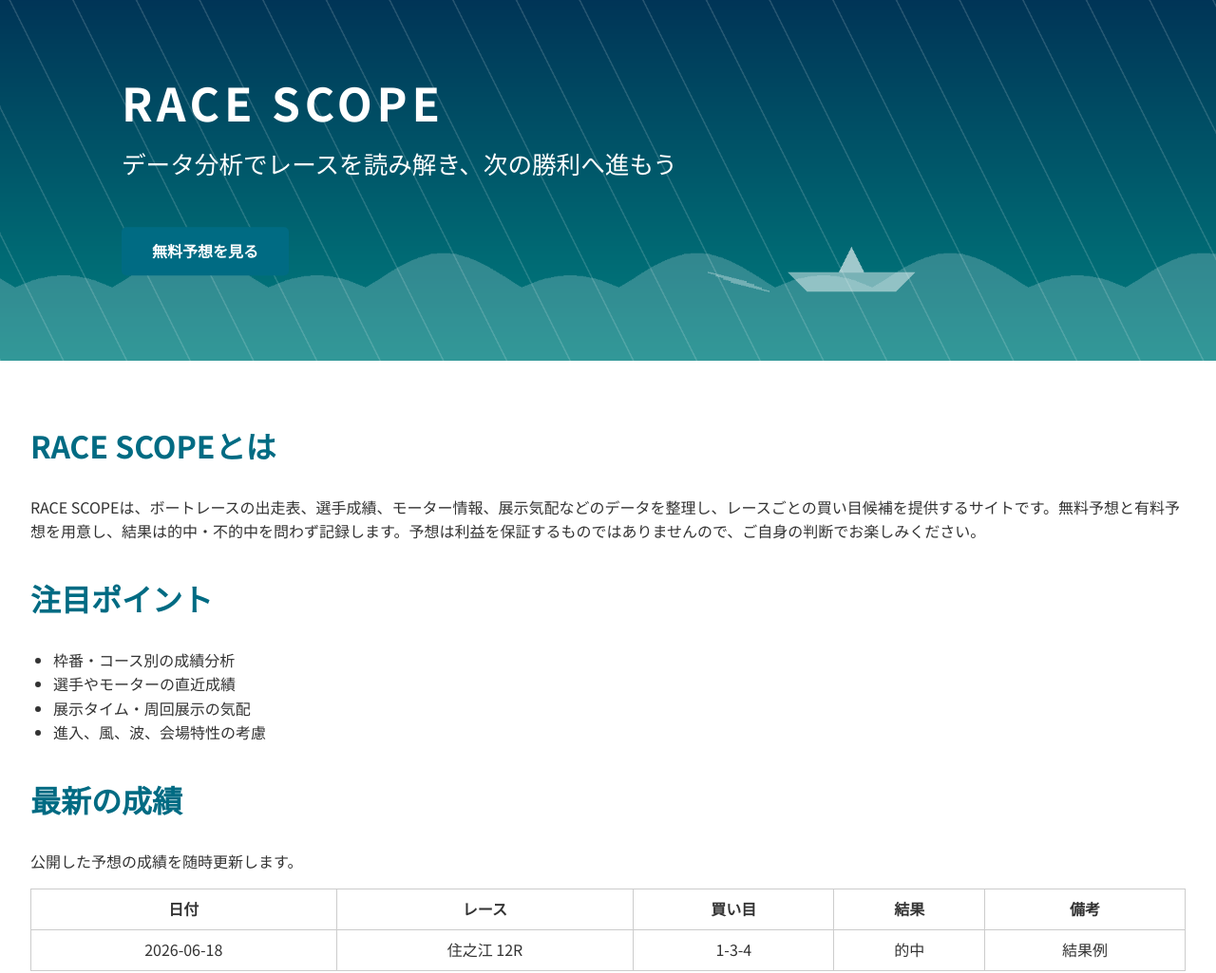
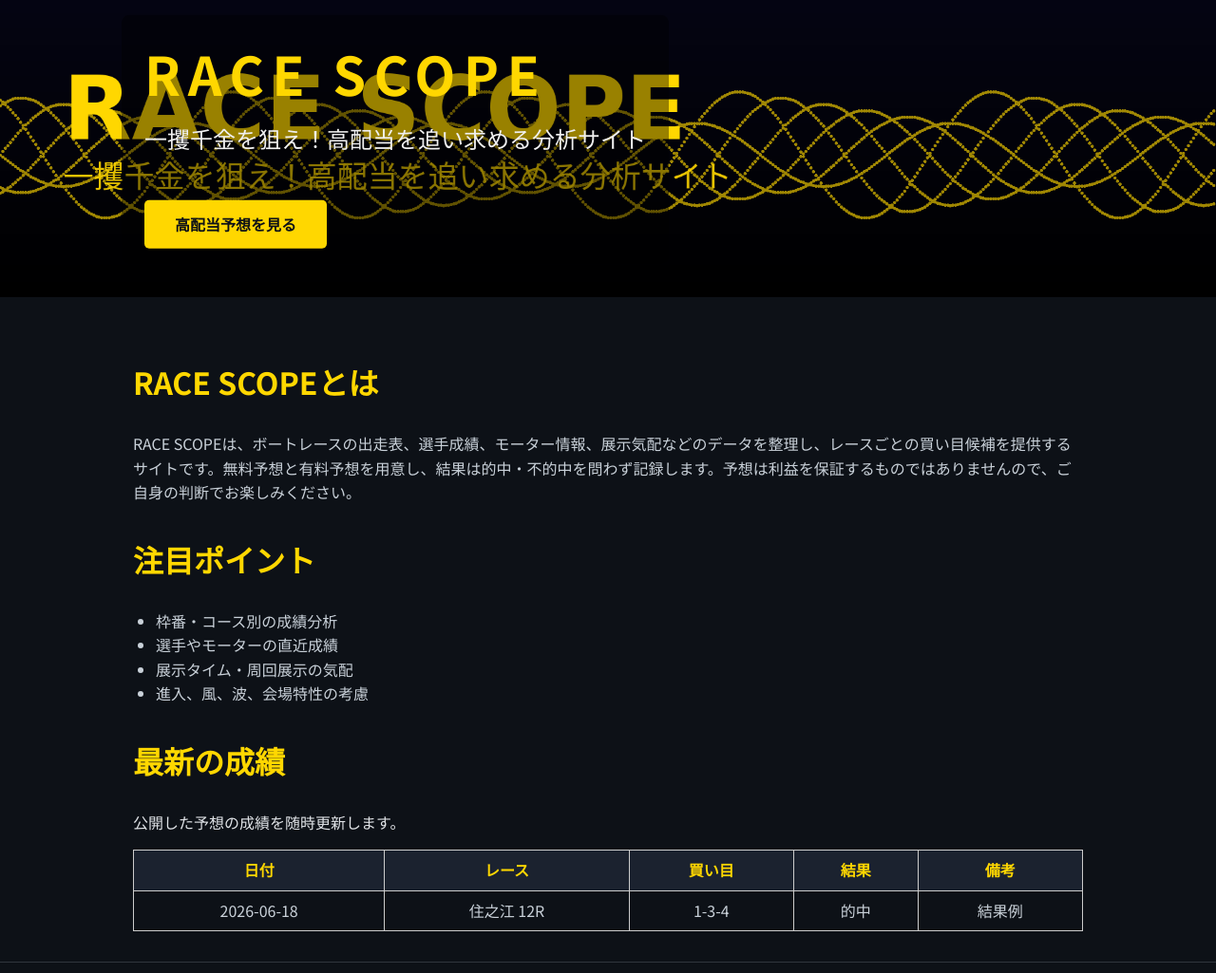
Before and after one commit to RACESCOPE/race-scope, a plain HTML site: page index.html in a window 1280 px wide. Shown: the part 20-1045 px from the top of the page at 95% size. Drawn offline with Linux system fonts and the light colour scheme.

Commit message:
Update site: apply jackpot theme with golden header and styling

```diff
--- a/index.html
+++ b/index.html
@@ -3,21 +3,22 @@
 <head>
   <meta charset="UTF-8">
   <meta name="viewport" content="width=device-width,initial-scale=1.0">
-  <title>RACE SCOPE - ボートレース予想</title>
-  <link rel="icon" type="image/png" href="race_scope_icon.png">
+  <title>RACE SCOPE - 万舟券狙いのボートレース予想</title>
+  <!-- Use the golden icon to match the jackpot theme -->
+  <link rel="icon" type="image/png" href="race_scope_icon_gold.png">
   <link rel="stylesheet" href="style.css">
   <!-- Google Fonts -->
   <link href="https://fonts.googleapis.com/css2?family=Noto+Sans+JP:wght@400;700&display=swap" rel="stylesheet">
 </head>
 <body>
   <header class="hero">
-    <!-- Background graphic without text to avoid visual overlap -->
-    <img src="race_scope_header_bg.png" alt="RACE SCOPE background" class="hero-image">
+    <!-- Use the new golden header background to evoke a jackpot atmosphere -->
+    <img src="race_scope_header_gold.png" alt="RACE SCOPE background" class="hero-image">
     <div class="hero-overlay">
       <h1>RACE SCOPE</h1>
-      <!-- Energetic tagline emphasising data‑driven insights and the journey toward your next win -->
-      <p>データ分析でレースを読み解き、次の勝利へ進もう</p>
-      <a href="https://note.com/boat_scope" class="cta-button">無料予想を見る</a>
+      <!-- Tagline encourages visitors to chase high payouts and a once‑in‑a‑lifetime win -->
+      <p>一攫千金を狙え！高配当を追い求める分析サイト</p>
+      <a href="https://note.com/boat_scope" class="cta-button">高配当予想を見る</a>
     </div>
   </header>
   <main>
--- a/style.css
+++ b/style.css
@@ -3,12 +3,14 @@ body {
   margin: 0;
   padding: 0;
   line-height: 1.6;
-  color: #333;
+  /* Dark backdrop for dramatic look */
+  background: #0d1117;
+  color: #e1e4e8;
 }
 .hero {
   position: relative;
   text-align: center;
-  color: white;
+  color: #fff;
 }
 .hero-image {
   width: 100%;
@@ -17,51 +19,61 @@ body {
 }
 .hero-overlay {
   position: absolute;
-  /* Position the text towards the left side of the header to avoid covering the boat graphic */
   top: 50%;
   left: 10%;
   transform: translateY(-50%);
   text-align: left;
   max-width: 50%;
+  /* Add semi‑transparent dark background to improve readability */
+  background: rgba(0, 0, 0, 0.4);
+  padding: 1rem 1.5rem;
+  border-radius: 8px;
 }
 .hero-overlay h1 {
-  font-size: 3rem;
+  font-size: 3.5rem;
   margin: 0;
-  letter-spacing: 0.1em;
+  letter-spacing: 0.15em;
+  color: #ffd700;
 }
 .hero-overlay p {
-  font-size: 1.6rem;
+  font-size: 1.5rem;
   margin-top: 0.5rem;
   line-height: 1.4;
+  color: #f0f0f0;
 }
 .cta-button {
   display: inline-block;
   margin-top: 1.5rem;
   padding: 0.8rem 2rem;
-  background: #006b83;
-  color: #fff;
+  background: #ffd700;
+  color: #0d1117;
   text-decoration: none;
   border-radius: 5px;
   font-weight: bold;
+  transition: background 0.3s;
 }
 .cta-button:hover {
-  background: #008ca8;
+  background: #e6b800;
 }
 main {
   padding: 2rem;
+  max-width: 1000px;
+  margin: 0 auto;
 }
 main h2 {
   margin-top: 2rem;
   font-size: 2rem;
-  color: #006b83;
+  color: #ffd700;
 }
 .about p {
   margin-top: 0.5rem;
   font-size: 1rem;
+  color: #c9d1d9;
 }
 .features ul {
   list-style-type: disc;
   padding-left: 1.5rem;
+  color: #c9d1d9;
 }
 .results table {
   width: 100%;
@@ -72,10 +84,19 @@ main h2 {
   border: 1px solid #ccc;
   padding: 0.5rem;
   text-align: center;
+  color: #c9d1d9;
+}
+
+/* Highlight header row with dark background and golden text */
+.results th {
+  background: #1b222f;
+  color: #ffd700;
 }
 footer {
-  background: #f4f4f4;
+  background: #0d1117;
   text-align: center;
   padding: 1rem;
   font-size: 0.9rem;
+  color: #8b949e;
+  border-top: 1px solid #30363d;
 }
```
